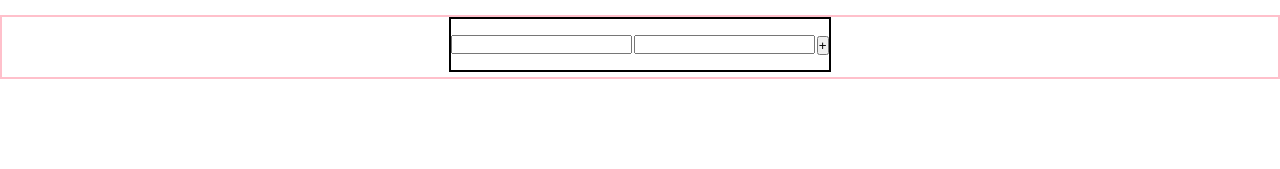
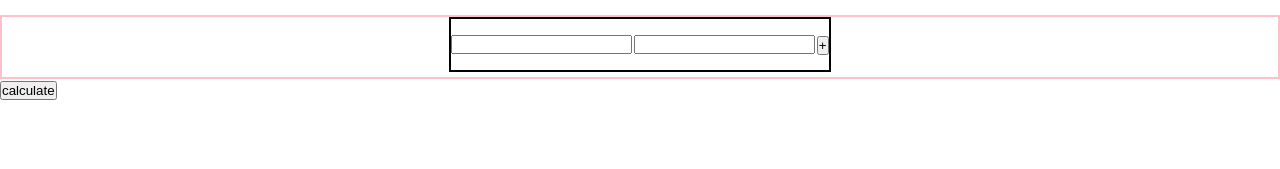
Before and after one commit to sohampatil4101/ContriCalc, a React (Create React App) app: page / in a window 1280 px wide. Shown: the top 169 px of the page. Built offline with nearby package versions, Linux system fonts and the light colour scheme.

Commit message:
created calculation logic

```diff
--- a/src/components/maincard.js
+++ b/src/components/maincard.js
@@ -17,11 +17,18 @@ export default function Maincard() {
     );
   }
 
+  function calculate(){
+
+  }
+
   return (
     <>
       <div className="main-card">
         {cards}
       </div>
+      <div className="calculate">
+      <button onClick={calculate}>calculate</button>
+      </div>
     </>
   );
 }
```
Also changed, not shown: src/App.css (line endings or trailing spaces).
